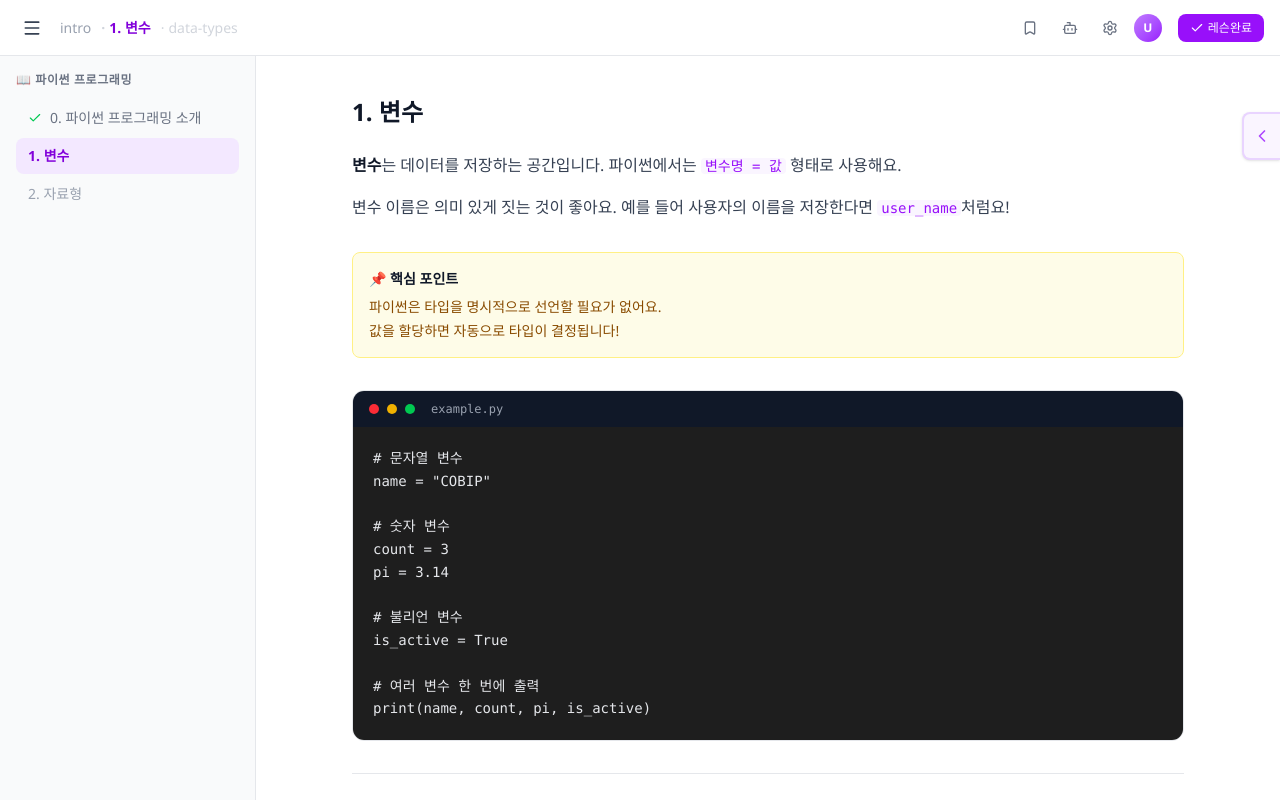
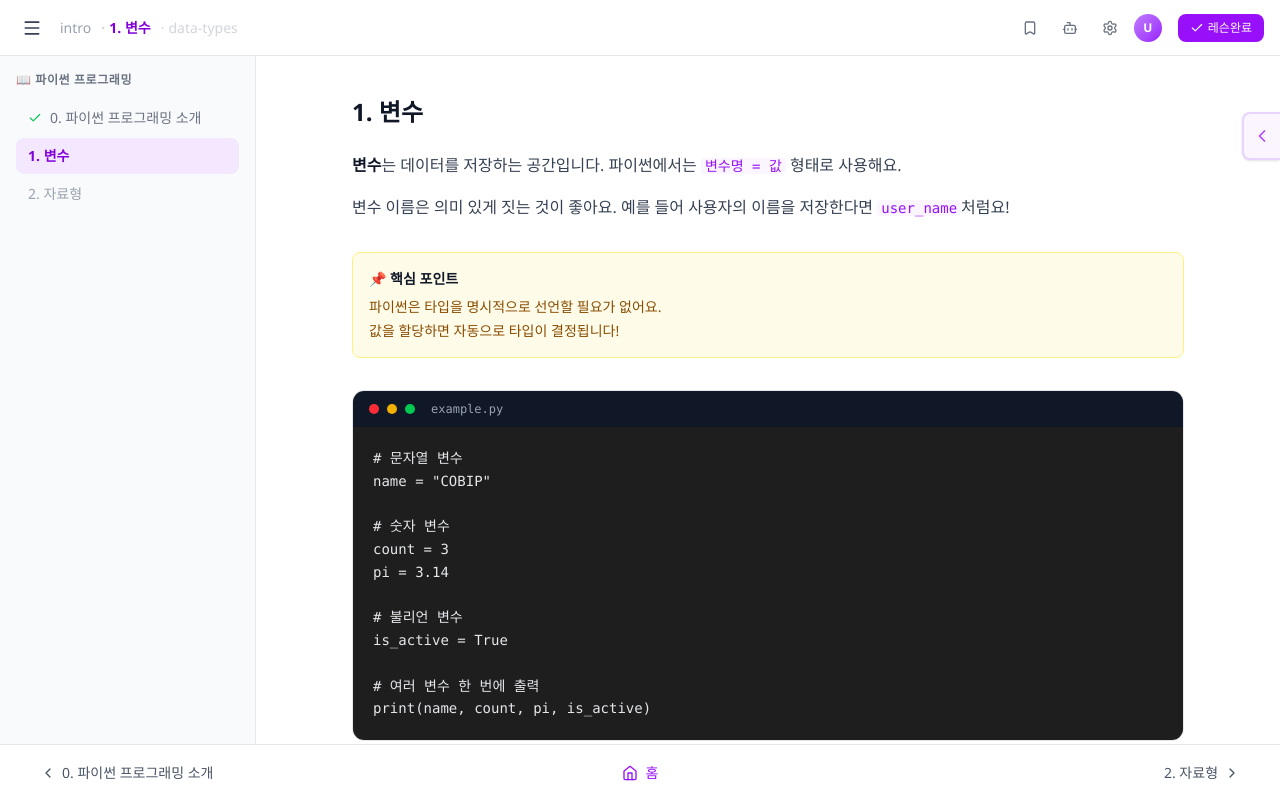
Before and after one commit to COBIP/COBIP_FE, a Next.js app: page /grammar-template/1 in a window 1280 px wide. Built offline with nearby package versions, Linux system fonts and the light colour scheme.

Commit message:
✨ Feat:이전목차, 다음목차, 홈 버튼 하단바 생성

```diff
--- a/src/features/grammar-template/components/GrammarDetailView.tsx
+++ b/src/features/grammar-template/components/GrammarDetailView.tsx
@@ -264,18 +264,8 @@ export function GrammarDetailView({ onBack }: GrammarDetailViewProps) {
                   <pre className="bg-[#1e1e1e] text-gray-200 p-5 text-sm font-mono leading-relaxed overflow-x-auto"><code>{currentLesson.code}</code></pre>
                 </div>
               )}
-              <div className="flex items-center justify-between pt-8 border-t border-gray-200">
-                <button onClick={() => goToLesson(currentLessonIndex - 1)} disabled={currentLessonIndex === 0} className="flex items-center gap-1.5 px-4 py-2 text-sm font-medium text-gray-600 hover:text-purple-700 disabled:text-gray-300 disabled:cursor-not-allowed transition cursor-pointer">
-                  <ChevronLeft className="w-4 h-4" /> 이전 레슨
-                </button>
-                <span className="text-xs text-gray-400">{currentLessonIndex + 1} / {totalLessons}</span>
-                <button onClick={() => goToLesson(currentLessonIndex + 1)} disabled={currentLessonIndex === totalLessons - 1} className="flex items-center gap-1.5 px-4 py-2 text-sm font-medium text-gray-600 hover:text-purple-700 disabled:text-gray-300 disabled:cursor-not-allowed transition cursor-pointer">
-                  다음 레슨 <ChevronRight className="w-4 h-4" />
-                </button>
-              </div>
             </div>
           </main>
-
           {/* 실행 환경 패널 */}
           {isRunnerOpen && (
             <CodeRunner
@@ -298,6 +288,46 @@ export function GrammarDetailView({ onBack }: GrammarDetailViewProps) {
           )}
         </div>
       </div>
+
+      {/* 하단 고정바 */}
+      <footer className="h-14 border-t border-gray-200 bg-white flex items-center justify-between px-6 shrink-0 relative z-10">
+        <div className="flex items-center gap-2 min-w-0 flex-1">
+          {currentLessonIndex > 0 && (
+            <button
+            onClick={() => goToLesson(currentLessonIndex - 1)}
+              className="flex items-center gap-1.5 px-4 py-2 text-sm font-medium text-gray-600 hover:text-purple-700 transition cursor-pointer"
+          >
+              <ChevronLeft className="w-4 h-4 shrink-0" />
+              <span className="truncate">{PYTHON_LESSONS[currentLessonIndex - 1].title}</span>
+            </button>
+          )}
+        </div>
+
+        <div className="flex items-center shrink-0">
+          <button
+            onClick={onBack}
+            className="flex items-center gap-2 px-5 py-2 text-sm font-medium text-purple-600 hover:text-purple-800 hover:bg-purple-50 rounded-lg transition cursor-pointer"
+          >
+            <svg className="w-4 h-4" viewBox="0 0 24 24" fill="none" stroke="currentColor" strokeWidth="2" strokeLinecap="round" strokeLinejoin="round">
+              <path d="M3 9l9-7 9 7v11a2 2 0 0 1-2 2H5a2 2 0 0 1-2-2z" />
+              <polyline points="9 22 9 12 15 12 15 22" />
+            </svg>
+            <span>홈</span>
+          </button>
+        </div>
+
+        <div className="flex items-center gap-2 min-w-0 flex-1 justify-end">
+          {currentLessonIndex < totalLessons - 1 && (
+            <button
+              onClick={() => goToLesson(currentLessonIndex + 1)}
+              className="flex items-center gap-1.5 px-4 py-2 text-sm font-medium text-gray-600 hover:text-purple-700 transition cursor-pointer"
+            >
+              <span className="truncate">{PYTHON_LESSONS[currentLessonIndex + 1].title}</span>
+              <ChevronRight className="w-4 h-4 shrink-0" />
+            </button>
+          )}
+    </div>
+      </footer>
     </div>
   );
 }
```
